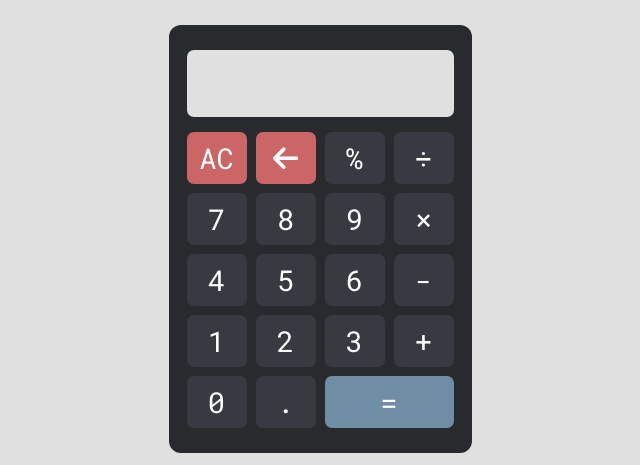
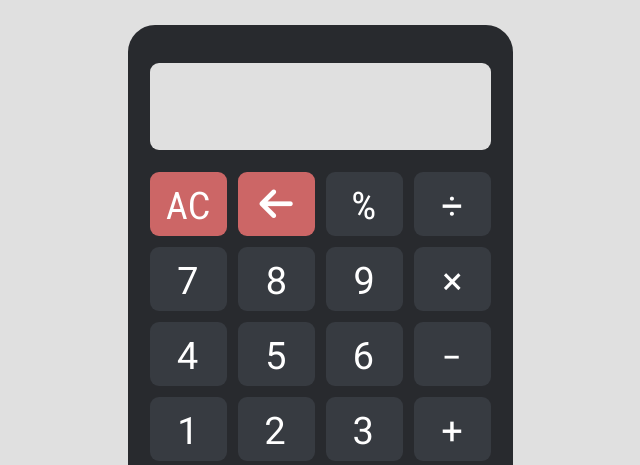
Before and after one commit to angelofallars/top-calculator, a website: page index.html in a window 1280 px wide. Shown: the top 465 px of the page, without its empty margins (320-960 px from the left). Drawn offline with Linux system fonts and the light colour scheme.

Commit message:
feat: improve styling

```diff
--- a/assets/css/styles.css
+++ b/assets/css/styles.css
@@ -27,7 +27,7 @@
   --red--bright:     #DD6E6E;
   --red--brighter:   #F27979;
 
-  --btn-border-radius: 7px;
+  --btn-border-radius: 9px;
 }
 
 html, body {
@@ -45,7 +45,8 @@ html, body {
   margin-top: 25px;
   height: 100%;
   width: 100%;
-  gap: 18px;
+  gap: 22px;
+  font-size: 1.25em;
 }
 
 #calc {
@@ -55,10 +56,11 @@ html, body {
   flex-direction: column;
   align-items: center;
   justify-content: center;
-  gap: 15px;
-  padding: 25px 18px;
-  border-radius: 12px;
-  font-size: 1.8em;
+  gap: 22px;
+  padding: 38px 22px;
+  border-radius: 27px;
+  font-size: 1.9em;
+  font-family: 'Roboto Mono', sans-serif;
 }
 
 .calc__display {
@@ -68,13 +70,13 @@ html, body {
   flex-direction: column;
   align-items: flex-end;
   justify-content: flex-start;
-  gap: 5px;
+  gap: 12px;
   width: 100%;
   text-align: right;
-  height: 67px;
+  height: 87px;
   border-radius: var(--btn-border-radius);
   box-sizing: border-box;
-  padding: 5px 10px;
+  padding: 2px 13px;
 }
 
 .calc__display__input, .calc__display__result {
@@ -103,17 +105,25 @@ html, body {
   animation-duration: 0.25s;
 }
 
+.calc__display__input--error {
+  color: var(--red);
+  font-family: 'Roboto', sans-serif;
+  font-size: 0.68em;
+  position: relative;
+  top: 10px;
+}
+
 .calc__buttons {
   display: flex;
   flex-direction: column;
-  gap: 9px;
+  gap: 11px;
 }
 
 .calc__row {
   display: flex;
   justify-content: flex-end;
   width: 100%;
-  gap: 9px;
+  gap: 11px;
 }
 
 .calc__btn {
@@ -126,9 +136,12 @@ html, body {
   border-radius: var(--btn-border-radius);
   font-family: 'Roboto Mono', monospace;
   font-size: 1.0em;
-  width: 60px;
-  flex-basis: 60px;
-  height: 52px;
+  width: 77px;
+  flex-basis: 77px;
+  height: 64px;
+  user-select: none;
+  -moz-user-select: none;
+  -webkit-user-select: none;
 }
 
 .calc__btn:hover {
@@ -170,3 +183,7 @@ html, body {
 a {
   color: var(--base1);
 }
+
+::moz-selection, ::selection {
+  background: var(--blue);
+}
--- a/assets/js/script.js
+++ b/assets/js/script.js
@@ -1,6 +1,6 @@
 "use strict";
-const MAX_RESULT_LEN = 10;
-const MAX_INPUT_LEN = 14;
+const MAX_RESULT_LEN = 8;
+const MAX_INPUT_LEN = 12;
 const displayInput = document.querySelector(".calc__display__input");
 const displayResult = document.querySelector(".calc__display__result");
 const digitButtons = document.querySelectorAll(".calc__btn--num");
@@ -62,6 +62,7 @@ function operate(operator, numbers) {
 }
 // Button click functions
 function addToExpression(char) {
+    displayInput.classList.remove("calc__display__input--error");
     if (typedExpression.length > MAX_INPUT_LEN) {
         shakeDisplayInput();
         return;
@@ -128,6 +129,8 @@ function appendOperation(event) {
     }
 }
 function deleteLastChar() {
+    if (typedExpression === "")
+        return;
     typedExpression = typedExpression.slice(0, -1);
     updateDisplayInput();
 }
@@ -159,7 +162,9 @@ function calculateExpression() {
             if (currentNumber === "0" && operation === divide) {
                 typedExpression = "";
                 shakeDisplayInput();
-                updateDisplayInput("No zero division!");
+                displayInput.classList.add("calc__display__input--error");
+                updateDisplayInput("Can't divide by zero, sorry :(");
+                return;
             }
             // Calculate an operation right away
             result = operate(operation, [result, Number(currentNumber)]);
```
Also changed, not shown: assets/js/script.ts (+9 -3 lines), README.md (added).
